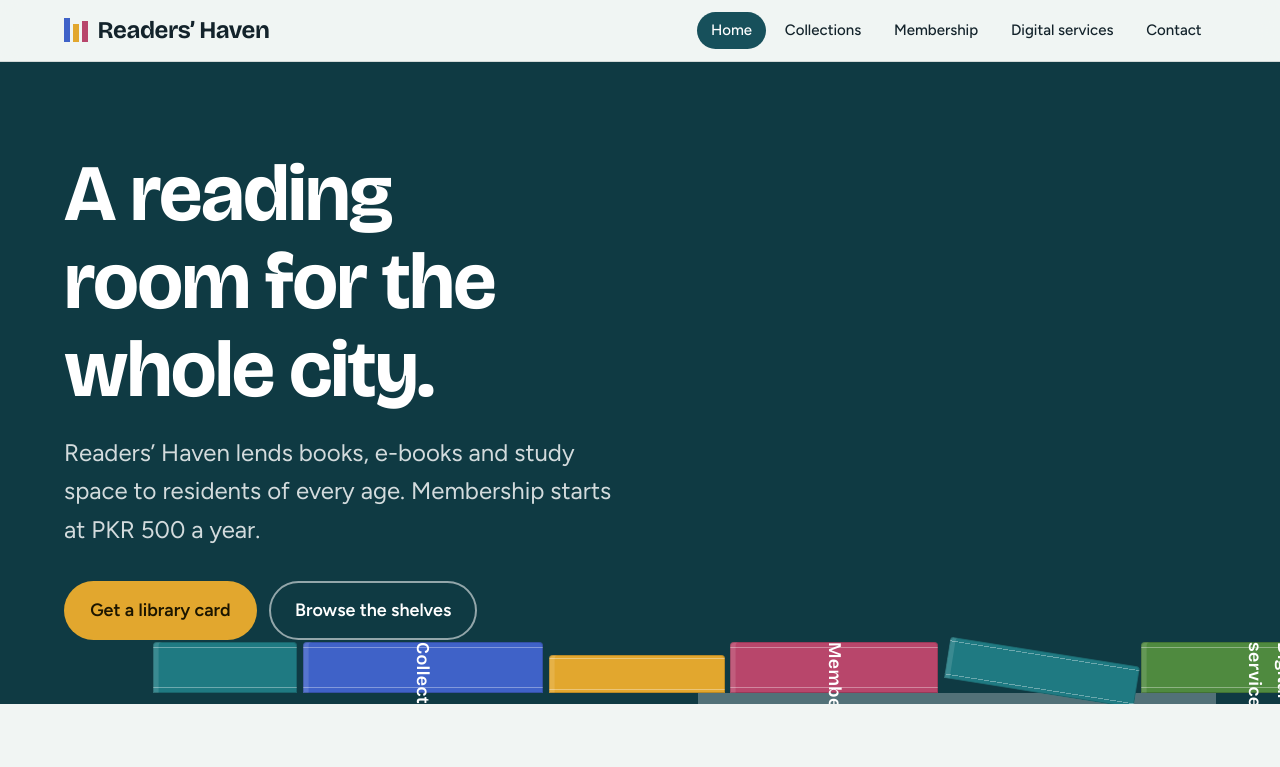
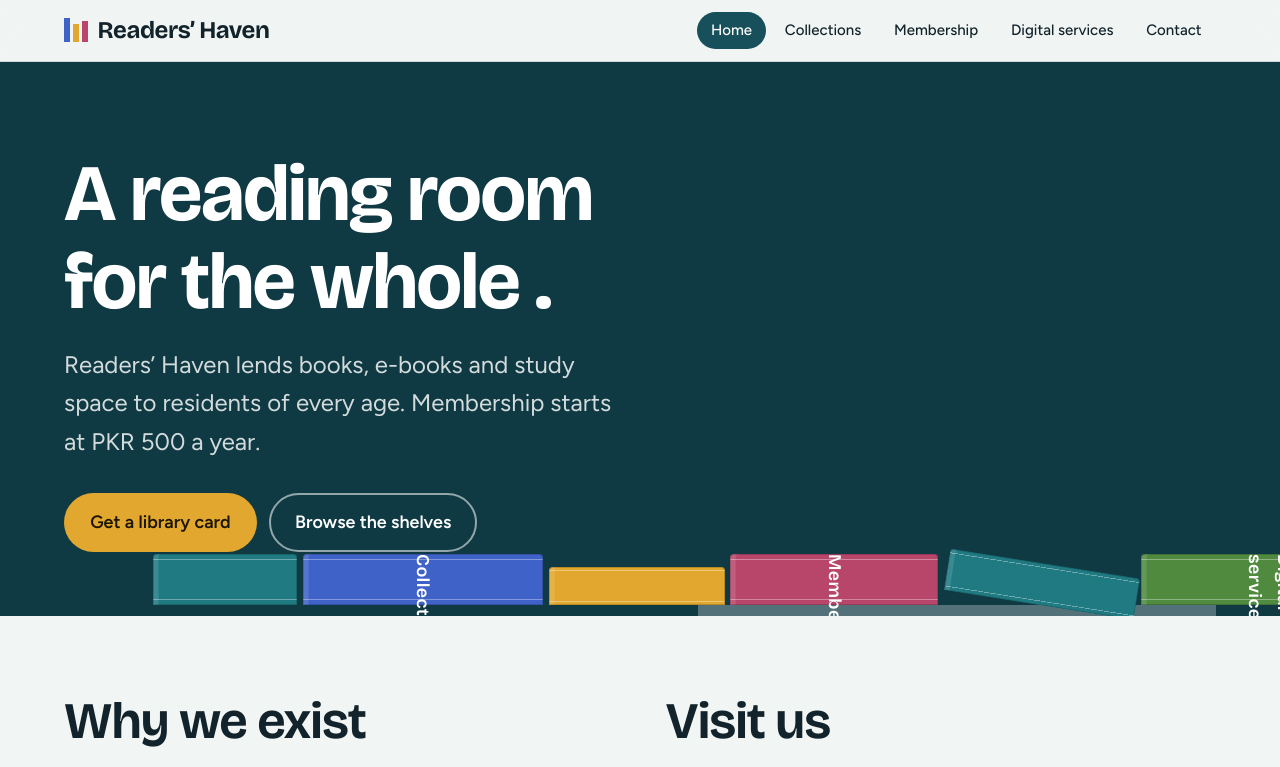
Before and after one commit to MuhammadHaseeb263/DevOOPS-Assignment2, a website: page src/index.html in a window 1280 px wide. Shown: the top 767 px of the page. Drawn offline with nearby package versions, Linux system fonts and the light colour scheme.

Commit message:
feat(home): rewrite hero text and mission

```diff
--- a/src/index.html
+++ b/src/index.html
@@ -32,7 +32,7 @@
     <section class="hero">
       <div class="wrap hero-grid">
         <div class="hero-copy">
-          <h1>A reading room for the whole city.</h1>
+          <h1>A reading room for the whole .</h1>
           <p class="lead">Readers’ Haven lends books, e-books and study space to residents of every age. Membership starts at PKR 500 a year.</p>
           <div class="actions">
             <a class="btn" href="membership.html">Get a library card</a>
```
